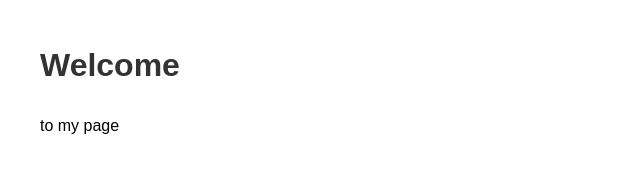
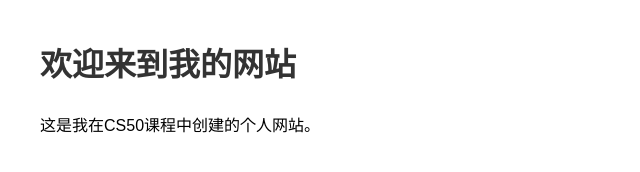
Before and after one commit to IvyG032/ivyG032.github.io, a plain HTML site: page index.html in a window 1280 px wide. Shown: the whole page, without its empty margins (0-640 px from the left). Drawn offline with Linux system fonts and the light colour scheme.

Commit message:
Initial commit

```diff
--- a/index.html
+++ b/index.html
@@ -1,11 +1,11 @@
 <!DOCTYPE html>
 <html>
 <head>
-    <title>ivy's homepage</title>
+    <title>我的CS50主页</title>
     <link rel="stylesheet" href="styles.css">
 </head>
 <body>
-    <h1>Welcome</h1>
-    <p>to my page</p>
+    <h1>欢迎来到我的网站</h1>
+    <p>这是我在CS50课程中创建的个人网站。</p>
 </body>
 </html>
```
